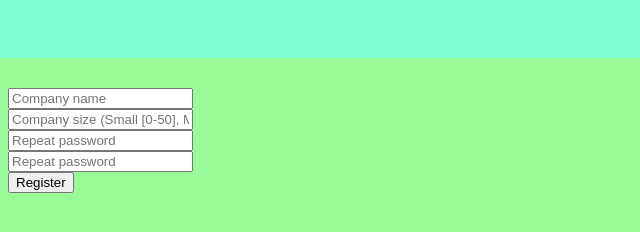
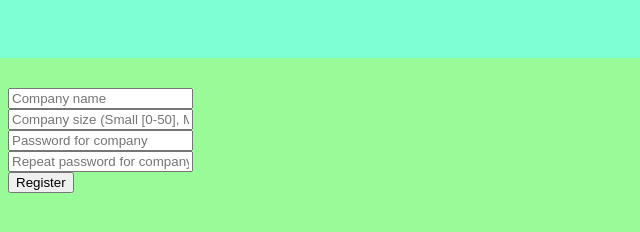
Before and after one commit to GGasset/JobPostingExpress, a website: page views/company_register.html in a window 1280 px wide. Shown: the full height of the page, 0-640 px from the left. Drawn offline with nearby package versions, Linux system fonts and the light colour scheme; files that its build step writes are made by us from their sources.

Commit message:
modified form placeholders

```diff
--- a/views/company_register.html
+++ b/views/company_register.html
@@ -9,10 +9,10 @@
             <input name="company_size" type="text" placeholder="Company size (Small [0-50], Medium [51-250], Large [250-...])">
         </div>
         <div>
-            <input name="password" type="password" placeholder="Repeat password">
+            <input name="password" type="password" placeholder="Password for company">
         </div>
         <div>
-            <input name="repeated_password" type="password" placeholder="Repeat password">
+            <input name="repeated_password" type="password" placeholder="Repeat password for company">
         </div>
         <input type="submit" value="Register">
     </form>
```
